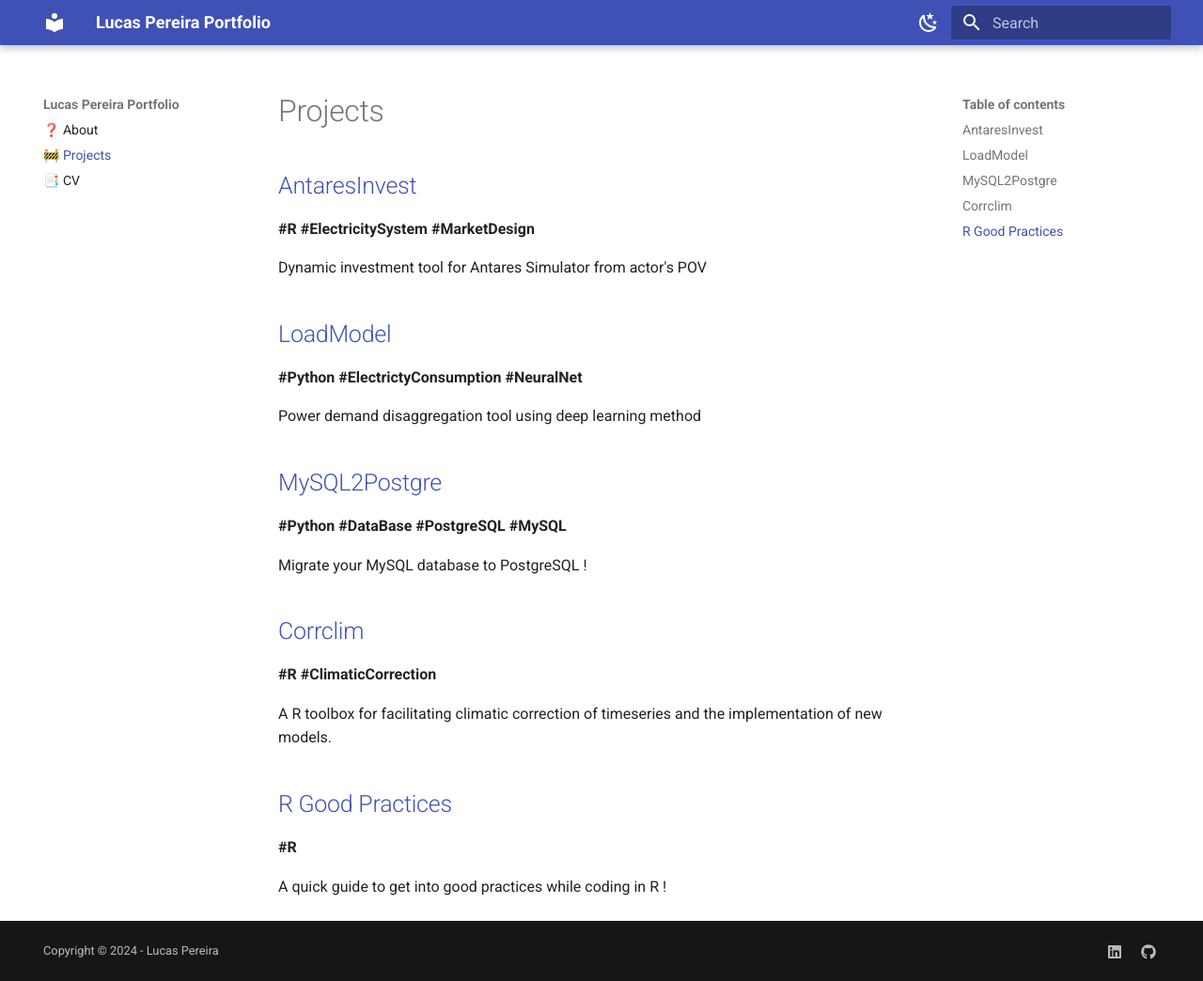
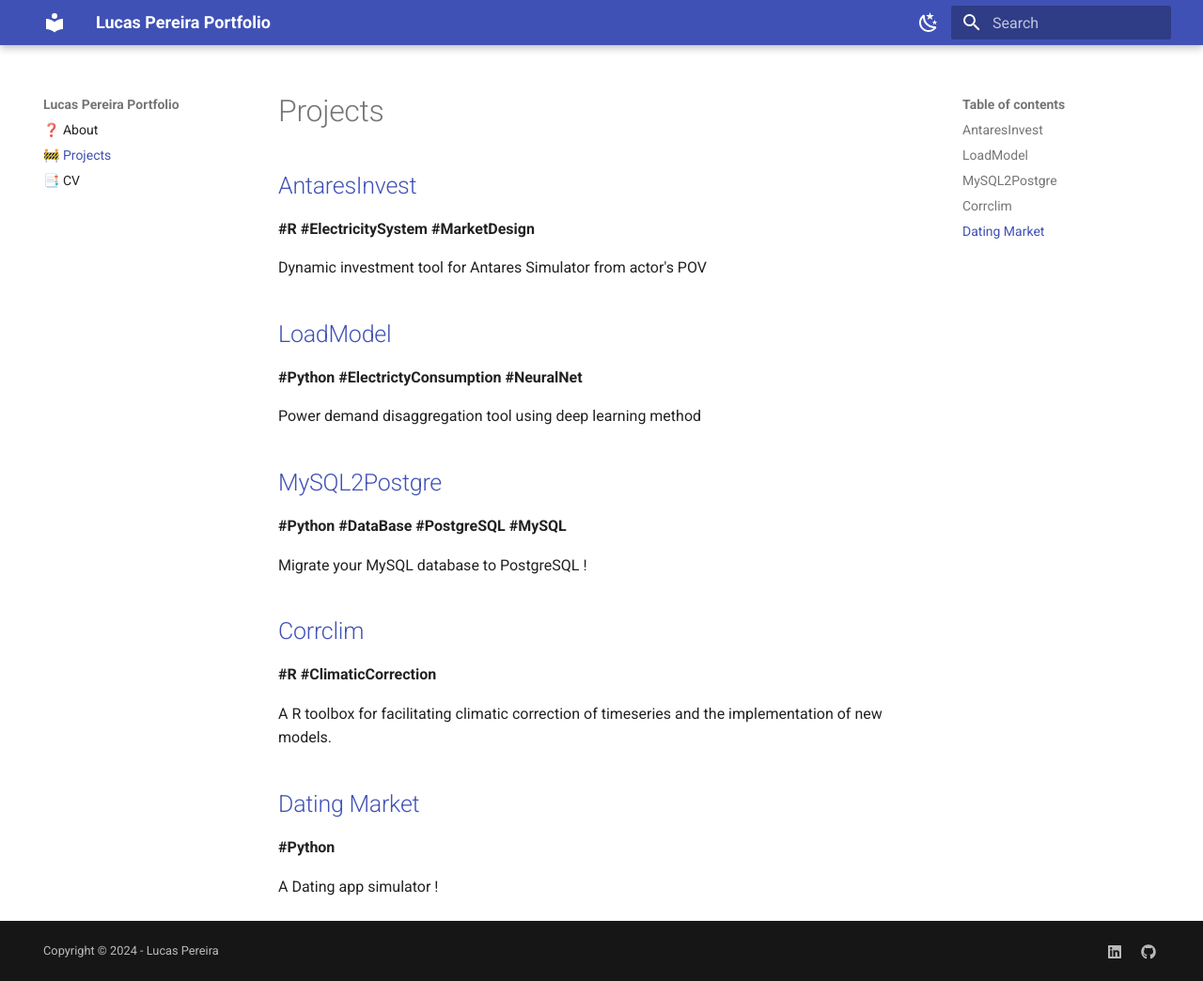
Before and after one commit to lucarammel/lucarammel.github.io, an MkDocs documentation site: the page built from docs/projects.md, in a window 1280 px wide and 1044 px high. Shown: the whole window at 94% size. Built offline with MkDocs 1.6.1 and Material for MkDocs 9.7.7, drawn with Linux system fonts in a browser that asks for light colours.

Commit message:
update site

```diff
--- a/docs/projects.md
+++ b/docs/projects.md
@@ -24,8 +24,8 @@ Migrate your MySQL database to PostgreSQL !
 
 A R toolbox for facilitating climatic correction of timeseries and the implementation of new models.
 
-## [R Good Practices](https://github.com/lucarammel/goodPracticesR)
+## [Dating Market](https://github.com/lucarammel/DatingMarket)
 
-**#R**
+**#Python**
 
-A quick guide to get into good practices while coding in R !
+A Dating app simulator !
```
Also changed, not shown: site/404.html, site/cv/index.html, site/index.html, site/projects/index.html, site/search/search_index.json, 1 other file.
